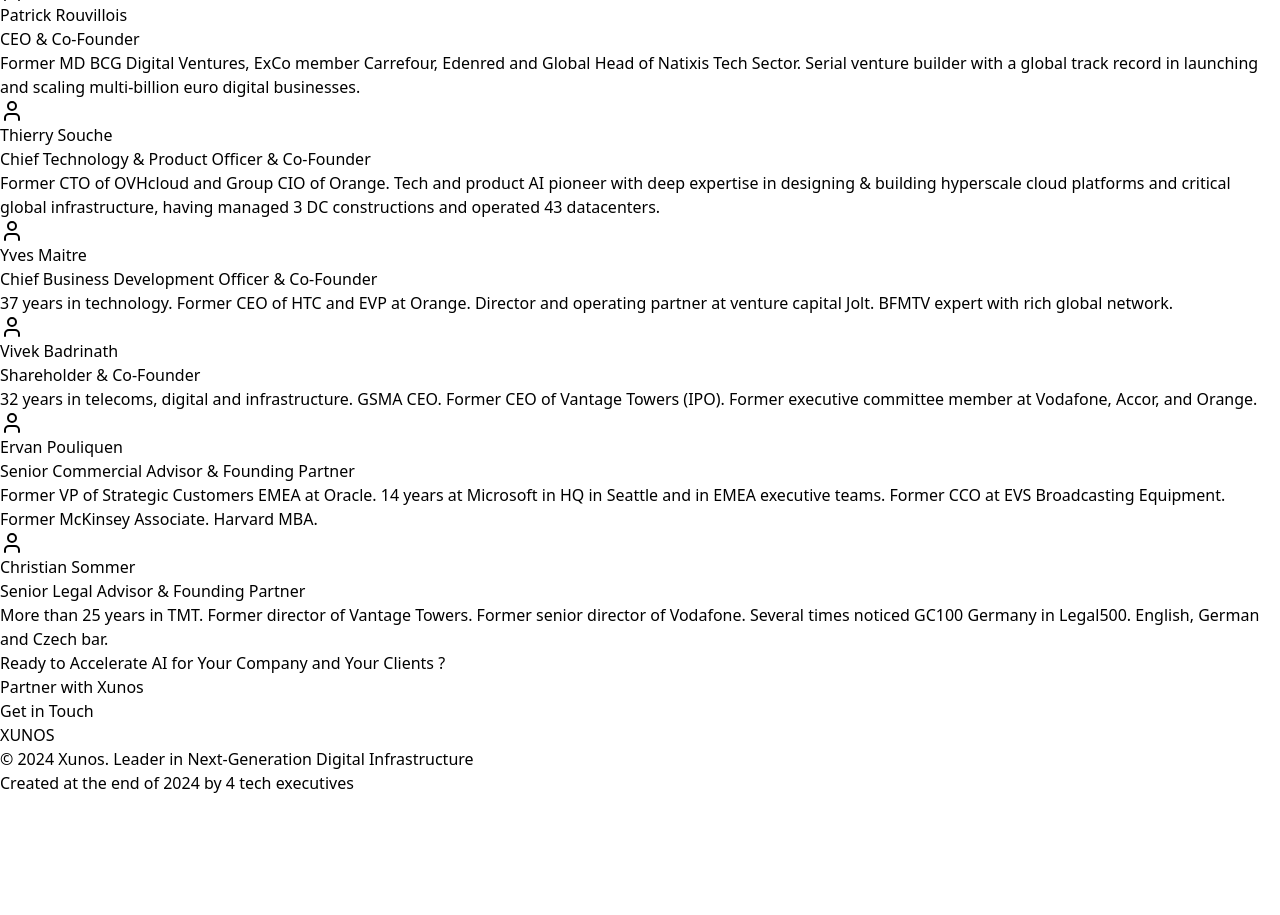
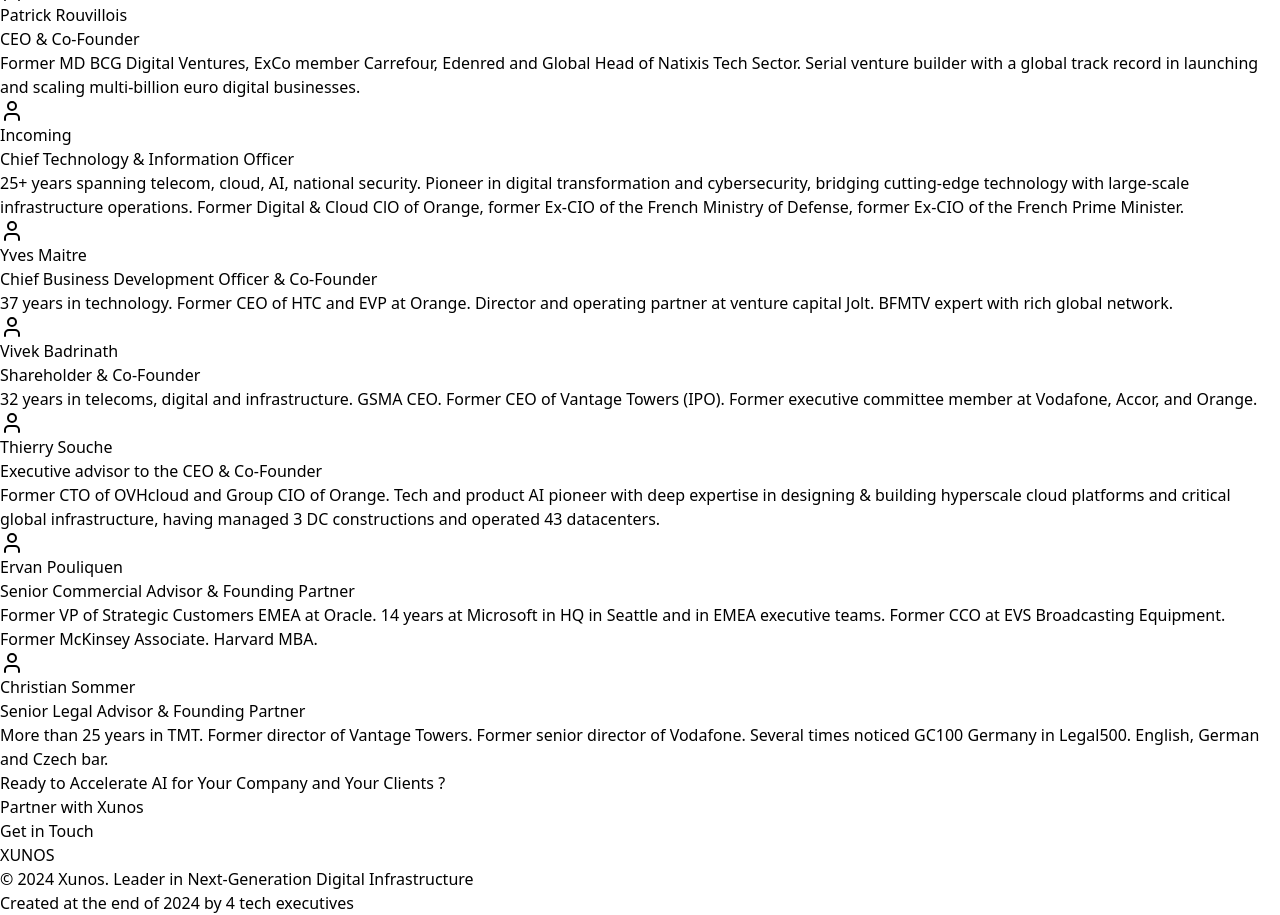
Before and after one commit to tsouche/site_xunos, a React (Vite) app: page / in a window 1280 px wide. Shown: the part 2621-3536 px from the top of the page. Before the commit the page ends 3416 px from the top, so only its background shows below. Built offline with nearby package versions, Linux system fonts and the light colour scheme; grey boxes are pictures that could not be loaded.

Commit message:
Modification of team members - Adding incoming CTIO - Moving TSO as senior advisor to CEO

```diff
--- a/src/App.jsx
+++ b/src/App.jsx
@@ -151,8 +151,8 @@
             <TeamCard name="Patrick Rouvillois" role="CEO & Co-Founder" size="lg">
               Former MD BCG Digital Ventures, ExCo member Carrefour, Edenred and Global Head of Natixis Tech Sector. Serial venture builder with a global track record in launching and scaling multi-billion euro digital businesses.
             </TeamCard>
-            <TeamCard name="Thierry Souche" role="Chief Technology & Product Officer & Co-Founder" size="lg">
-              Former CTO of OVHcloud and Group CIO of Orange. Tech and product AI pioneer with deep expertise in designing &amp; building hyperscale cloud platforms and critical global infrastructure, having managed 3 DC constructions and operated 43 datacenters.
+            <TeamCard name="Incoming" role="Chief Technology & Information Officer" size="lg">
+              25+ years spanning telecom, cloud, AI, national security. Pioneer in digital transformation and cybersecurity, bridging cutting-edge technology with large-scale infrastructure operations. Former Digital & Cloud ClO of Orange, former Ex-CIO of the French Ministry of Defense, former Ex-CIO of the French Prime Minister.
             </TeamCard>
             <TeamCard name="Yves Maitre" role="Chief Business Development Officer & Co-Founder" size="lg">
               37 years in technology. Former CEO of HTC and EVP at Orange. Director and operating partner at venture capital Jolt. BFMTV expert with rich global network.
@@ -164,6 +164,9 @@
             <div className="grid md:grid-cols-2 lg:grid-cols-3 gap-8">
               <TeamCard name="Vivek Badrinath" role="Shareholder & Co-Founder" size="sm" accent="cyan">
                 32 years in telecoms, digital and infrastructure. GSMA CEO. Former CEO of Vantage Towers (IPO). Former executive committee member at Vodafone, Accor, and Orange.
+              </TeamCard>
+              <TeamCard name="Thierry Souche" role="Executive advisor to the CEO & Co-Founder" size="lg">
+                Former CTO of OVHcloud and Group CIO of Orange. Tech and product AI pioneer with deep expertise in designing &amp; building hyperscale cloud platforms and critical global infrastructure, having managed 3 DC constructions and operated 43 datacenters.
               </TeamCard>
               <TeamCard name="Ervan Pouliquen" role="Senior Commercial Advisor & Founding Partner" size="sm" accent="cyan">
                 Former VP of Strategic Customers EMEA at Oracle. 14 years at Microsoft in HQ in Seattle and in EMEA executive teams. Former CCO at EVS Broadcasting Equipment. Former McKinsey Associate. Harvard MBA.
```
Also changed, not shown: 1 other file (tests, documents, lock files or other folders).
